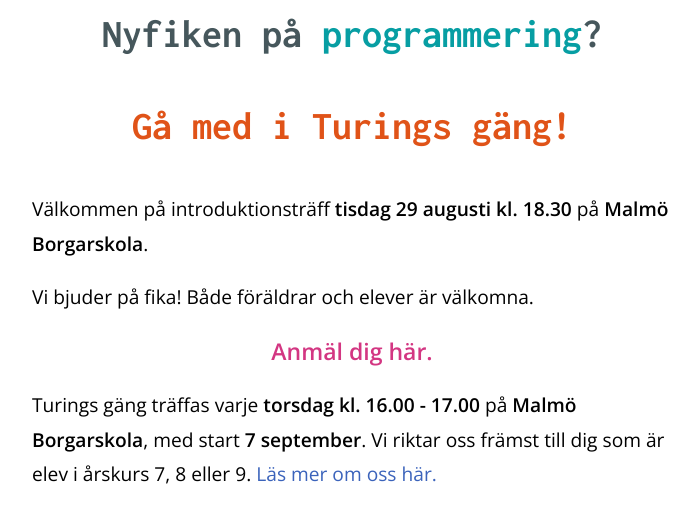
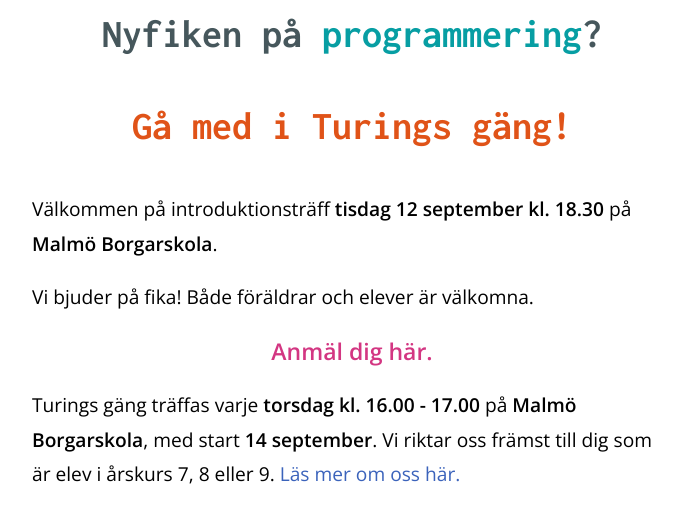
Before and after one commit to arvid220u/turingsgang, a Flask app: page / in a window 1280 px wide. Shown: the part 179-702 px from the top of the page, without its empty margins (288-987 px from the left). Run offline with Flask 2, Linux system fonts and the light colour scheme.

Commit message:
Change info event date

```diff
--- a/templates/about.html
+++ b/templates/about.html
@@ -43,7 +43,7 @@
         </h3>
         <p>
         Så roligt!
-        Vi kommer att hålla en introduktionsträff tisdag 29 augusti kl. 18.30 på Malmö Borgarskola (Regementsgatan 36, 211 42 Malmö).
+        Vi kommer att hålla en introduktionsträff tisdag 12 september kl. 18.30 på Malmö Borgarskola (Regementsgatan 36, 211 42 Malmö).
         Du kan <a target="_blank" href="https://goo.gl/forms/fXwXn9Y51zCi3F703">anmäla dig till den här</a>.
         </p>
         <h3>
--- a/templates/home.html
+++ b/templates/home.html
@@ -13,7 +13,7 @@
 
     <div id="introinfo">
         <p>
-        Välkommen på introduktionsträff <b>tisdag 29 augusti kl. 18.30</b> på <b>Malmö Borgarskola</b>.
+        Välkommen på introduktionsträff <b>tisdag 12 september kl. 18.30</b> på <b>Malmö Borgarskola</b>.
         </p>
         <p>
         Vi bjuder på fika! Både föräldrar och elever är välkomna.
@@ -24,7 +24,7 @@
     </div>
     <div id="extrainfo">
         <p>
-        Turings gäng träffas varje <b>torsdag kl. 16.00 - 17.00</b> på <b>Malmö Borgarskola</b>, med start <b>7 september</b>.
+        Turings gäng träffas varje <b>torsdag kl. 16.00 - 17.00</b> på <b>Malmö Borgarskola</b>, med start <b>14 september</b>.
         Vi riktar oss främst till dig som är elev i årskurs 7, 8 eller 9. <a href="{{ url_for('about', _external=True, _scheme='https') }}">Läs mer om oss här.</a>
         </p>
     </div>
```
